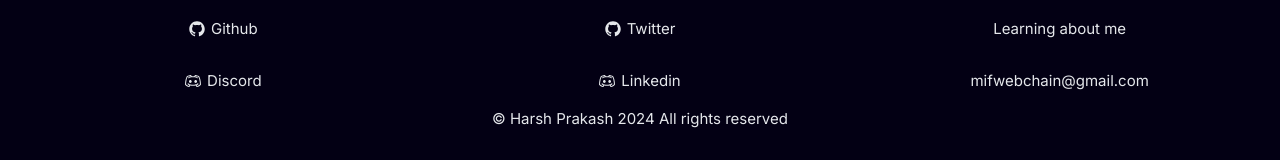
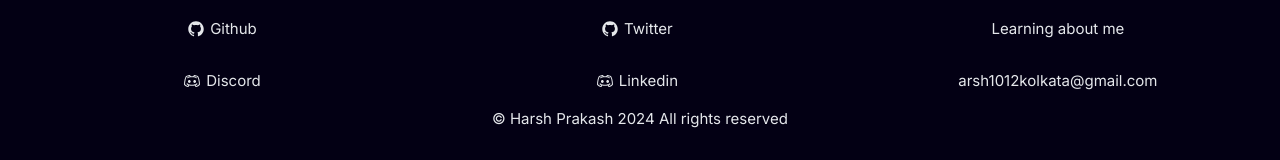
Before and after one commit to Harsh-Prakash/Space-Portfolio, a Next.js app: page / in a window 1280 px wide. Shown: the part 3573-3733 px from the top of the page. Built offline with nearby package versions, Linux system fonts and the light colour scheme; a web font is replaced by a local one.

Commit message:
modified:   components/main/Footer.tsx

```diff
--- a/components/main/Footer.tsx
+++ b/components/main/Footer.tsx
@@ -58,7 +58,7 @@ const Footer = () => {
                     </p>
                     <p className="flex flex-row items-center my-[15px] cursor-pointer">
 
-                        <span className="text-[15px] ml-[6px]">mifwebchain@gmail.com</span>
+                        <span className="text-[15px] ml-[6px]">arsh1012kolkata@gmail.com</span>
                     </p>
                 </div>
             </div>
```
